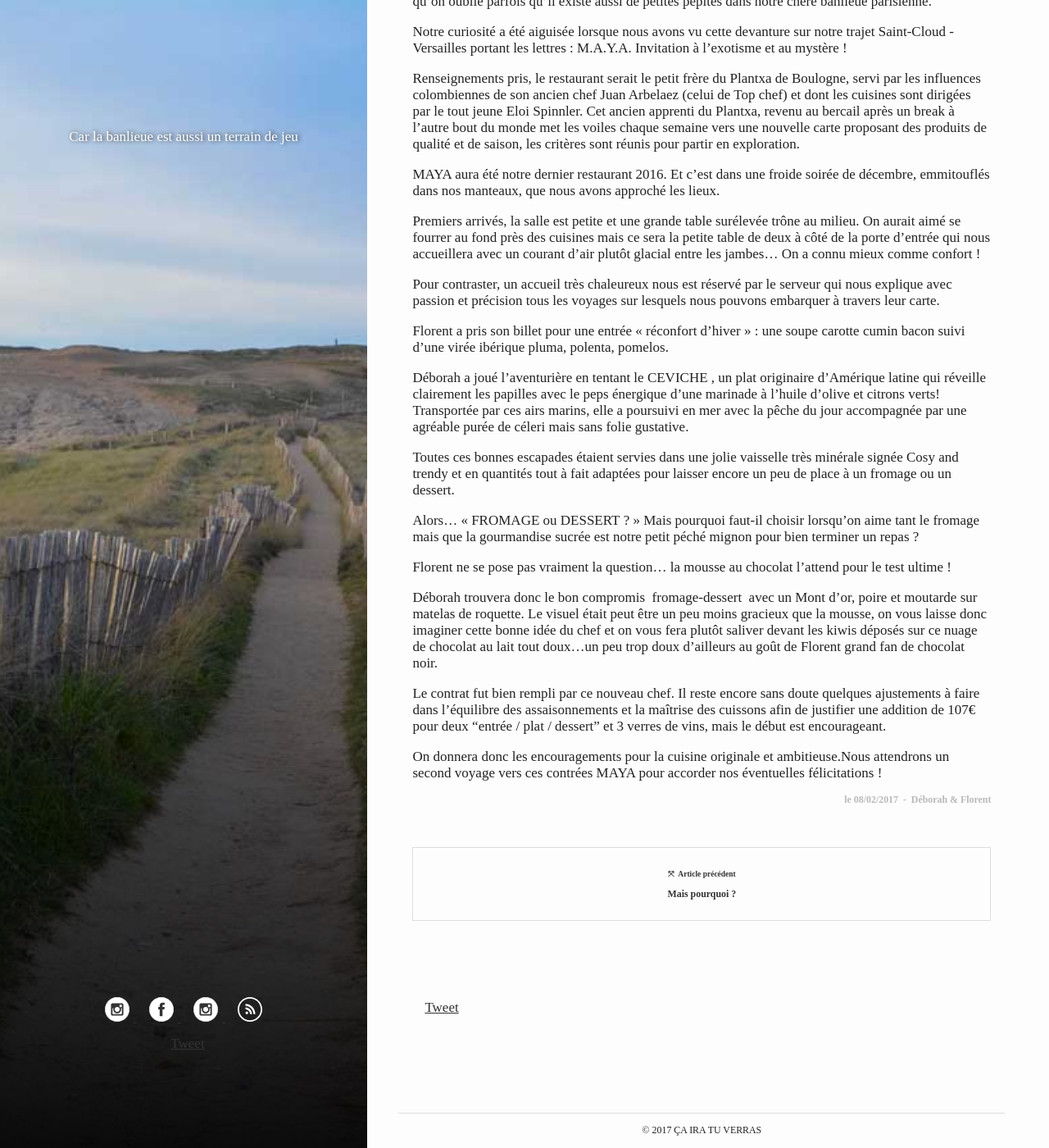
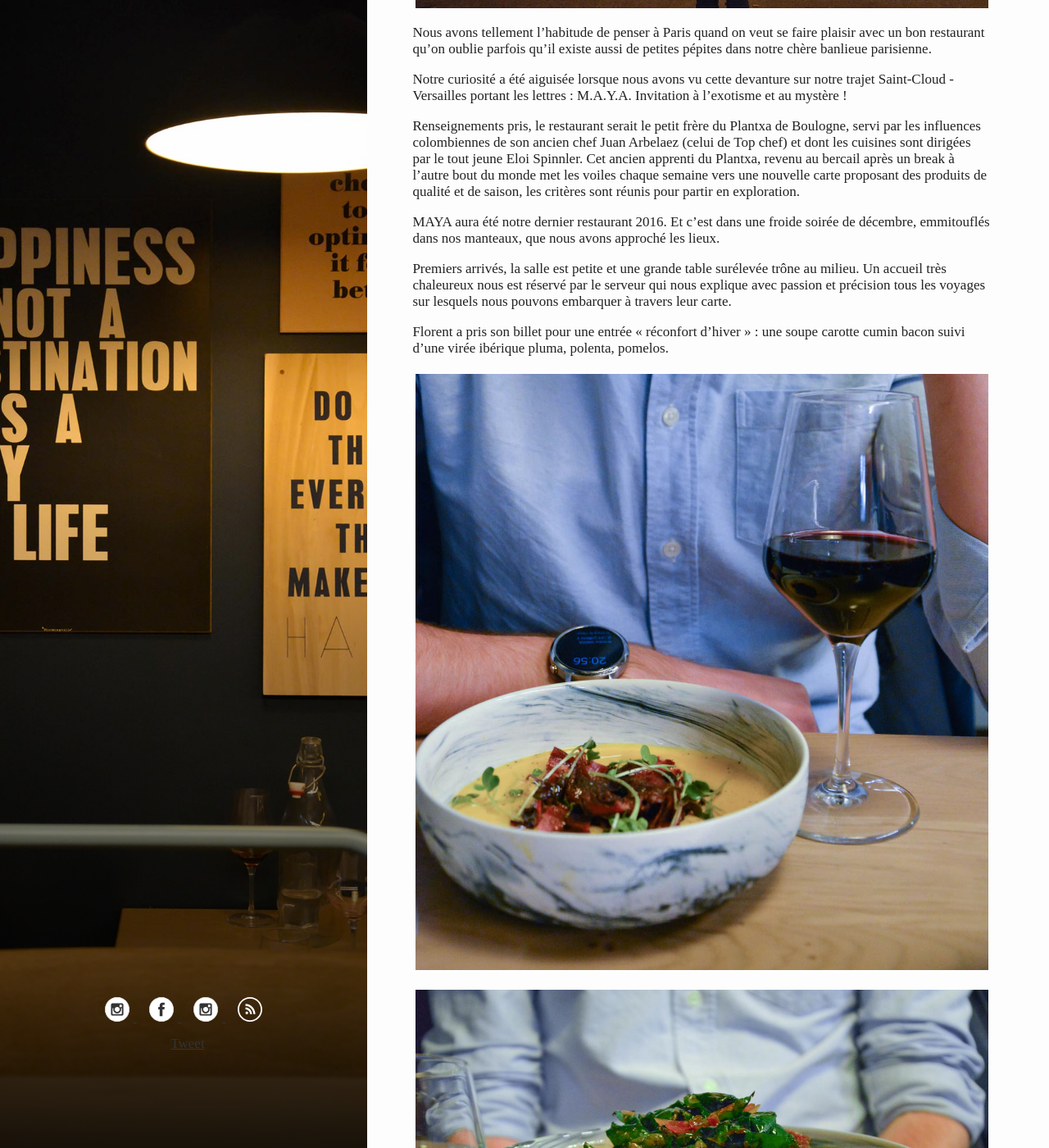
Before and after one commit to FlorentD/cairatuverras.github.io, a Jekyll site: the page built from _posts/2017-02-08-le-maya.md, in a window 1280 px wide and 1400 px high, scrolled down 803 px. Shown: the whole window at 82% size. Built offline with Jekyll 4.4.1, drawn with Linux system fonts in a browser that asks for light colours; comment, search, counter and statistics services are not loaded; some of the changed text lies outside the part shown.

Commit message:
update maya post

```diff
--- a/_posts/2017-02-08-le-maya.md
+++ b/_posts/2017-02-08-le-maya.md
@@ -1,9 +1,9 @@
 ---
-bg: "sea.jpg"
-ogImage: "feet2.jpg"
+bg: "maya/side.jpg"
+ogImage: "maya/devanture.jpg"
 layout: post
-title: "Le MaYa"
-summary: "Car la banlieue est aussi un terrain de jeu"
+title: "Et en dehors de Paris on mange bien ?"
+summary: ""
 date:   2017-02-08 20:00:00 +0100
 categories: posts
 comments: true
@@ -11,7 +11,7 @@
 author: Déborah & Florent
 ---
 
-[![railroad]({{ site.images }}/maya/maya-head.jpg)]({{ site.images }}/maya/maya-head.jpg)
+[![railroad]({{ site.images }}/maya/devanture.jpg)]({{ site.images }}/maya/maya-head.jpg)
 Nous avons tellement l’habitude de penser à Paris quand on veut se faire plaisir avec un bon restaurant qu’on oublie parfois qu’il existe aussi de petites pépites dans notre chère banlieue parisienne.
 
 Notre curiosité a été aiguisée lorsque nous avons vu cette devanture sur notre trajet Saint-Cloud - Versailles portant les lettres : M.A.Y.A. Invitation à l’exotisme et au mystère !
@@ -20,16 +20,21 @@
 
 MAYA aura été notre dernier restaurant 2016. Et c’est dans une froide soirée de décembre, emmitouflés dans nos manteaux, que nous avons approché les lieux.
 
-Premiers arrivés, la salle est petite et une grande table surélevée trône au milieu. On aurait aimé se fourrer au fond près des cuisines mais ce sera la petite table de deux à côté de la porte d’entrée qui nous accueillera avec un courant d’air plutôt glacial entre les jambes… On a connu mieux comme confort !
-
-Pour contraster, un accueil très chaleureux nous est réservé par le serveur qui nous explique avec passion et précision tous les voyages sur lesquels nous pouvons embarquer à travers leur carte.
+Premiers arrivés, la salle est petite et une grande table surélevée trône au milieu.
+Un accueil très chaleureux nous est réservé par le serveur qui nous explique avec passion et précision tous les voyages sur lesquels nous pouvons embarquer à travers leur carte.
 
 Florent a pris son billet pour une entrée « réconfort d’hiver » : une soupe carotte cumin bacon suivi d’une virée ibérique pluma, polenta, pomelos.
 
+[![railroad]({{ site.images }}/maya/entree2.jpg)]({{ site.images }}/maya/entree2.jpg)
+[![railroad]({{ site.images }}/maya/viande.jpg)]({{ site.images }}/maya/viande.jpg)
+
 Déborah a joué l’aventurière en tentant le CEVICHE , un plat originaire d’Amérique
-latine qui réveille clairement les papilles avec le peps énergique d’une marinade à l’huile d’olive et citrons verts! Transportée par ces airs marins, elle a poursuivi en mer avec la pêche du jour accompagnée par une agréable purée de céleri mais sans folie gustative.
+latine qui réveille clairement les papilles avec le peps énergique d’une marinade à l’huile d’olive et citrons verts! Transportée par ces airs marins, elle a poursuivi en mer avec la pêche du jour.
 
-Toutes ces bonnes escapades étaient servies dans une jolie vaisselle très minérale  signée Cosy and trendy et en quantités tout à fait adaptées pour laisser encore un peu de place à un fromage ou un dessert.
+[![railroad]({{ site.images }}/maya/entree.jpg)]({{ site.images }}/maya/entree.jpg)
+[![railroad]({{ site.images }}/maya/poisson.jpg)]({{ site.images }}/maya/poisson.jpg)
+
+Toutes ces bonnes escapades étaient servies dans une jolie vaisselle très minérale  signée Cosy and trendy, en quantités tout à fait adaptées pour laisser encore un peu de place à un fromage ou un dessert.
 
 Alors... « FROMAGE ou DESSERT ? » Mais pourquoi faut-il choisir lorsqu’on aime tant le fromage mais que la gourmandise sucrée est notre petit péché mignon pour bien terminer un repas ?
 
@@ -37,6 +42,15 @@
 
 Déborah trouvera donc le bon compromis  fromage-dessert  avec un Mont d’or, poire et moutarde sur matelas de roquette.  Le visuel était peut être un peu moins gracieux que la mousse, on vous laisse donc imaginer cette bonne idée du chef et on vous fera plutôt saliver devant les kiwis déposés sur ce nuage de chocolat au lait tout doux…un peu trop doux d’ailleurs au goût de Florent grand fan de chocolat noir.
 
-Le contrat fut bien rempli par ce nouveau chef. Il reste encore sans doute quelques ajustements à faire dans l’équilibre des assaisonnements et la maîtrise des cuissons afin de justifier une addition de 107€ pour deux “entrée / plat / dessert” et 3 verres de vins, mais le début est encourageant.
+[![railroad]({{ site.images }}/maya/dessert.jpg)]({{ site.images }}/maya/dessert.jpg)
 
-On donnera donc les encouragements pour la cuisine originale et ambitieuse.Nous attendrons un second voyage vers ces contrées MAYA pour accorder nos éventuelles félicitations !
+Le contrat fut bien rempli par ce nouveau chef, on se laissera donc bien tenter par un second voyage vers ces contrées MAYA pour leur cuisine originale, ambitieuse et surprenante.
+
+Prix pour deux « entrée / plat / dessert » et 3 verres de vins : 107euros
+
+
+
+<br/><br/>
+<center>◢◢◢◢   MAYA   ◣◣◣◣</center>
+<center><a href="http://webiste2tl.wixsite.com/restaurantmaya">http://webiste2tl.wixsite.com/restaurantmaya</a></center>
+<br/>
```
Also changed, not shown: assets/images/maya/dessert.jpg (added), assets/images/maya/devanture.jpg (added), assets/images/maya/entree.jpg (added), assets/images/maya/entree2.jpg (added), assets/images/maya/maya-head.jpg (deleted), assets/images/maya/side.jpg (added), assets/images/maya/viande.jpg (added), 1 other file.
